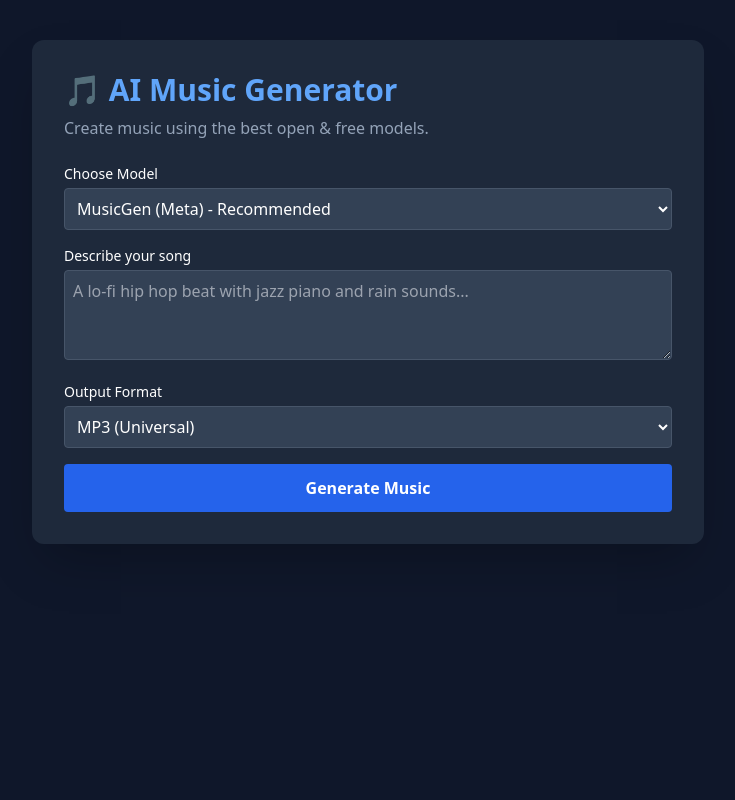
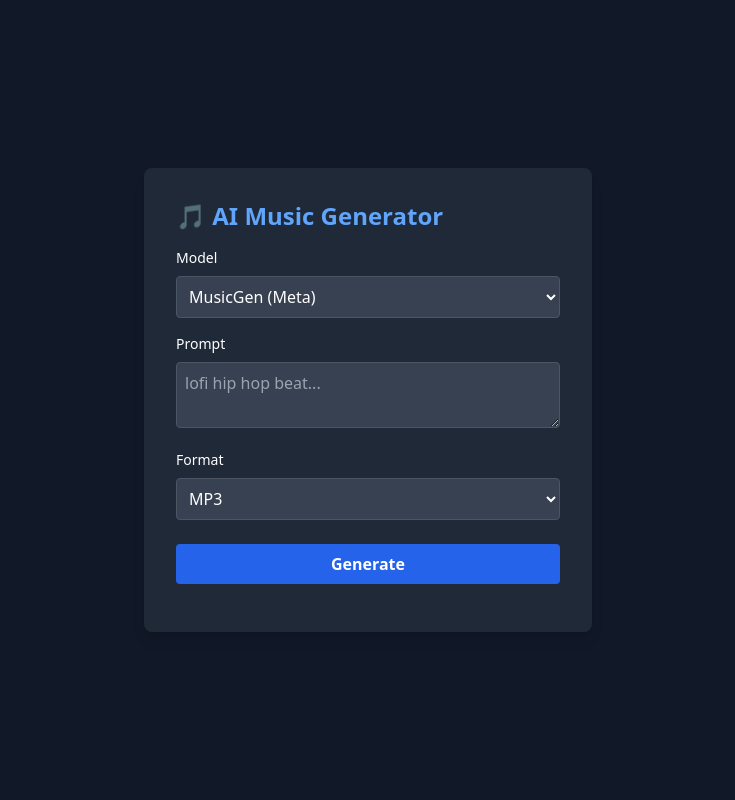
Before and after one commit to APPLEPIE6969/AI-Music-Generator, a Flask app: page / in a window 1280 px wide. Shown: the whole page, without its empty margins (272-1007 px from the left). Run offline with Flask 3, Linux system fonts and the light colour scheme; some libraries are stand-ins or nearby versions.

Commit message:
Update index.html

```diff
--- a/templates/index.html
+++ b/templates/index.html
@@ -3,82 +3,37 @@
 <head>
     <meta charset="UTF-8">
     <meta name="viewport" content="width=device-width, initial-scale=1.0">
-    <title>AI Music Generator Hub</title>
-    <!-- Tailwind CSS for styling -->
+    <title>AI Music Gen</title>
     <script src="https://cdn.tailwindcss.com"></script>
-    <style>
-        /* Custom Spinner */
-        .loader {
-            border: 4px solid #f3f3f3;
-            border-top: 4px solid #3b82f6;
-            border-radius: 50%;
-            width: 30px;
-            height: 30px;
-            animation: spin 1s linear infinite;
-        }
-        @keyframes spin { 0% { transform: rotate(0deg); } 100% { transform: rotate(360deg); } }
-    </style>
 </head>
-<body class="bg-slate-900 text-white min-h-screen flex flex-col items-center py-10">
+<body class="bg-gray-900 text-white min-h-screen flex flex-col items-center justify-center p-4">
+    <div class="bg-gray-800 p-8 rounded-lg shadow-lg w-full max-w-md">
+        <h1 class="text-2xl font-bold mb-4 text-blue-400">🎵 AI Music Generator</h1>
 
-    <div class="w-full max-w-2xl bg-slate-800 p-8 rounded-xl shadow-2xl">
-        <h1 class="text-3xl font-bold mb-2 text-blue-400">🎵 AI Music Generator</h1>
-        <p class="text-slate-400 mb-6">Create music using the best open & free models.</p>
+        <label class="block mb-2 text-sm">Model</label>
+        <select id="modelSelect" class="w-full bg-gray-700 p-2 rounded mb-4 border border-gray-600">
+            <option value="musicgen">MusicGen (Meta)</option>
+            <option value="riffusion">Riffusion</option>
+        </select>
 
-        <!-- INPUTS -->
-        <div class="space-y-4">
+        <label class="block mb-2 text-sm">Prompt</label>
+        <textarea id="promptInput" class="w-full bg-gray-700 p-2 rounded mb-4 border border-gray-600" placeholder="lofi hip hop beat..."></textarea>
 
-            <!-- Model Selection -->
-            <div>
-                <label class="block text-sm font-medium mb-1">Choose Model</label>
-                <select id="modelSelect" class="w-full bg-slate-700 border border-slate-600 rounded p-2 focus:outline-none focus:border-blue-500">
-                    <option value="musicgen">MusicGen (Meta) - Recommended</option>
-                    <option value="riffusion">Riffusion (Open Source)</option>
-                    <option value="suno">Suno v4.5 (Requires API Key)</option>
-                    <option value="udio">Udio Beta (Requires API Key)</option>
-                    <option value="ace-step">ACE-Step (Experimental)</option>
-                    <option value="yue">YuE (Local Host Only)</option>
-                </select>
-            </div>
+        <label class="block mb-2 text-sm">Format</label>
+        <select id="formatSelect" class="w-full bg-gray-700 p-2 rounded mb-6 border border-gray-600">
+            <option value="mp3">MP3</option>
+            <option value="wav">WAV</option>
+        </select>
 
-            <!-- Prompt -->
-            <div>
-                <label class="block text-sm font-medium mb-1">Describe your song</label>
-                <textarea id="promptInput" rows="3" class="w-full bg-slate-700 border border-slate-600 rounded p-2 focus:outline-none focus:border-blue-500" placeholder="A lo-fi hip hop beat with jazz piano and rain sounds..."></textarea>
-            </div>
+        <button id="generateBtn" class="w-full bg-blue-600 hover:bg-blue-700 text-white font-bold py-2 rounded">Generate</button>
 
-            <!-- Format Selection -->
-            <div>
-                <label class="block text-sm font-medium mb-1">Output Format</label>
-                <select id="formatSelect" class="w-full bg-slate-700 border border-slate-600 rounded p-2">
-                    <option value="mp3">MP3 (Universal)</option>
-                    <option value="wav">WAV (High Quality)</option>
-                    <option value="flac">FLAC (Lossless)</option>
-                    <option value="m4a">M4A (Apple/Mobile)</option>
-                </select>
-            </div>
+        <p id="status" class="mt-4 text-center text-sm text-gray-400"></p>
 
-            <!-- Generate Button -->
-            <button id="generateBtn" class="w-full bg-blue-600 hover:bg-blue-700 text-white font-bold py-3 rounded transition flex justify-center items-center gap-2">
-                <span>Generate Music</span>
-            </button>
+        <div id="result" class="hidden mt-4 text-center">
+            <audio id="player" controls class="w-full mb-2"></audio>
+            <a id="download" class="text-green-400 hover:underline">Download</a>
         </div>
-
-        <!-- STATUS / ERROR MESSAGES -->
-        <div id="statusMessage" class="mt-4 text-center text-sm hidden"></div>
-
-        <!-- PLAYER & DOWNLOAD -->
-        <div id="resultArea" class="mt-8 hidden p-4 bg-slate-700 rounded-lg border border-slate-600">
-            <h3 class="text-lg font-semibold mb-2">Generated Track</h3>
-            <audio id="audioPlayer" controls class="w-full mb-4"></audio>
-            <a id="downloadLink" href="#" class="block w-full text-center bg-green-600 hover:bg-green-700 text-white py-2 rounded">
-                Download Audio
-            </a>
-        </div>
-
     </div>
-
-    <!-- Frontend Logic -->
     <script src="/static/script.js"></script>
 </body>
 </html>
```
